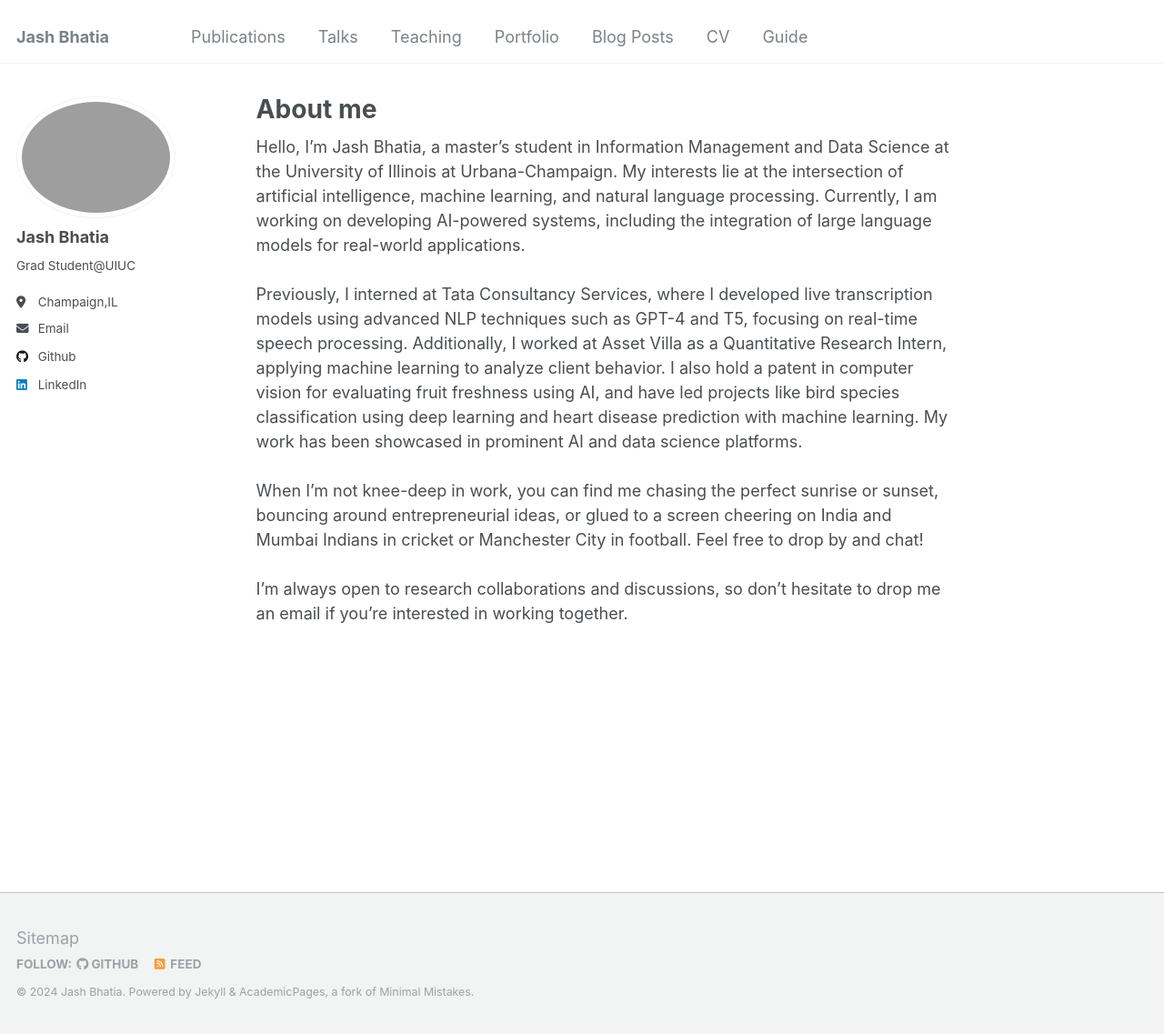
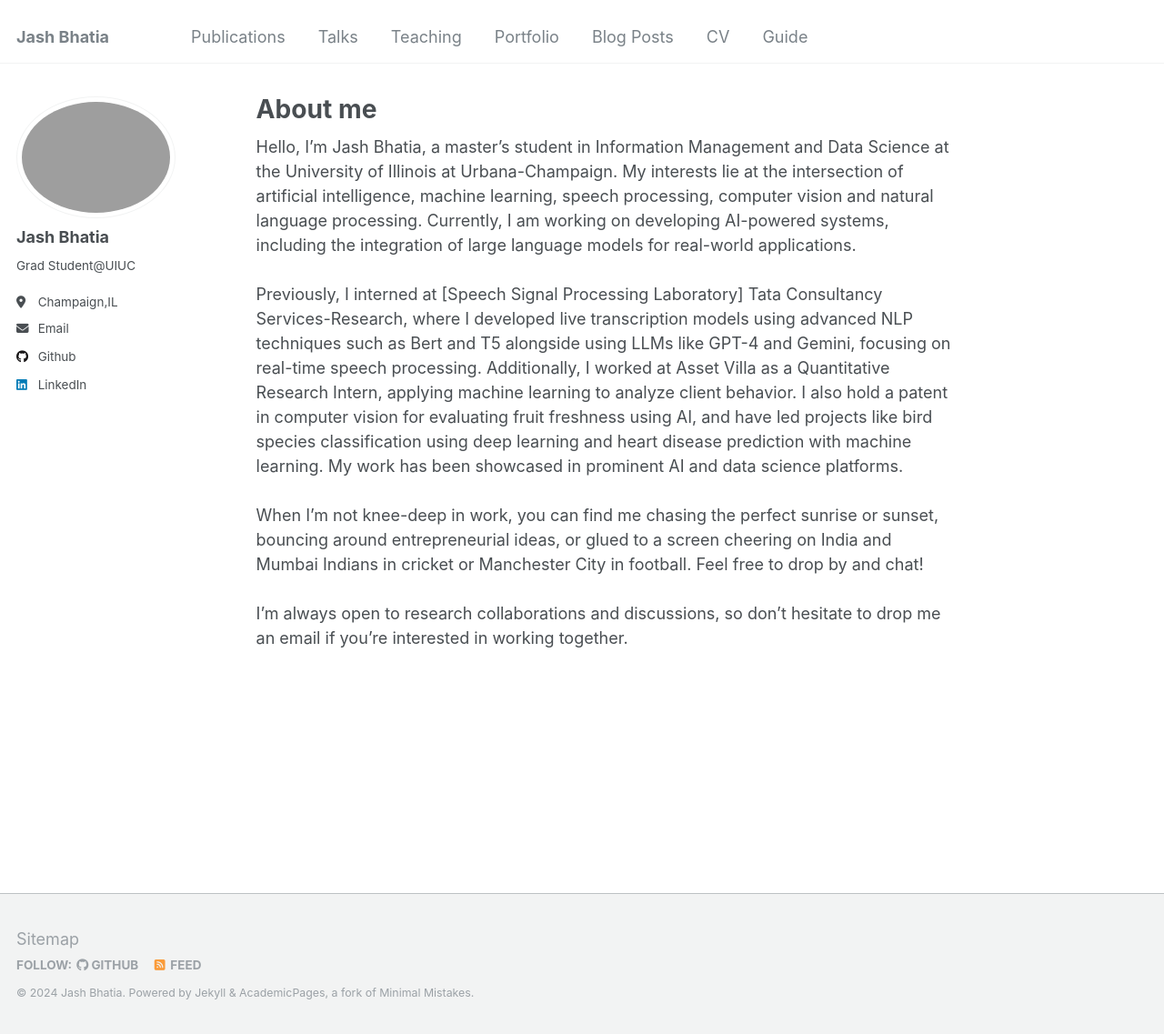
Before and after one commit to jashbhatia07/jashbhatia.github.io, a Jekyll site: the page built from _pages/about.md, in a window 1280 px wide and 1137 px high. Shown: the whole window at 91% size. Built offline with Jekyll 4.4.1, drawn with Linux system fonts in a browser that asks for light colours.

Commit message:
Update about.md

```diff
--- a/_pages/about.md
+++ b/_pages/about.md
@@ -8,9 +8,9 @@ redirect_from:
   - /about.html
 ---
 
-Hello, I'm Jash Bhatia, a master's student in Information Management and Data Science at the University of Illinois at Urbana-Champaign. My interests lie at the intersection of artificial intelligence, machine learning, and natural language processing. Currently, I am working on developing AI-powered systems, including the integration of large language models for real-world applications.
+Hello, I'm Jash Bhatia, a master's student in Information Management and Data Science at the University of Illinois at Urbana-Champaign. My interests lie at the intersection of artificial intelligence, machine learning, speech processing, computer vision and natural language processing. Currently, I am working on developing AI-powered systems, including the integration of large language models for real-world applications.
 <br> <br>
-Previously, I interned at Tata Consultancy Services, where I developed live transcription models using advanced NLP techniques such as GPT-4 and T5, focusing on real-time speech processing. Additionally, I worked at Asset Villa as a Quantitative Research Intern, applying machine learning to analyze client behavior. I also hold a patent in computer vision for evaluating fruit freshness using AI, and have led projects like bird species classification using deep learning and heart disease prediction with machine learning. My work has been showcased in prominent AI and data science platforms.
+Previously, I interned at [Speech Signal Processing Laboratory] Tata Consultancy Services-Research, where I developed live transcription models using advanced NLP techniques such as Bert and T5 alongside using LLMs like GPT-4 and Gemini, focusing on real-time speech processing. Additionally, I worked at Asset Villa as a Quantitative Research Intern, applying machine learning to analyze client behavior. I also hold a patent in computer vision for evaluating fruit freshness using AI, and have led projects like bird species classification using deep learning and heart disease prediction with machine learning. My work has been showcased in prominent AI and data science platforms.
 <br><br>
 When I’m not knee-deep in work, you can find me chasing the perfect sunrise or sunset, bouncing around entrepreneurial ideas, or glued to a screen cheering on India and Mumbai Indians in cricket or Manchester City in football. Feel free to drop by and chat!
 <br><br>
```
